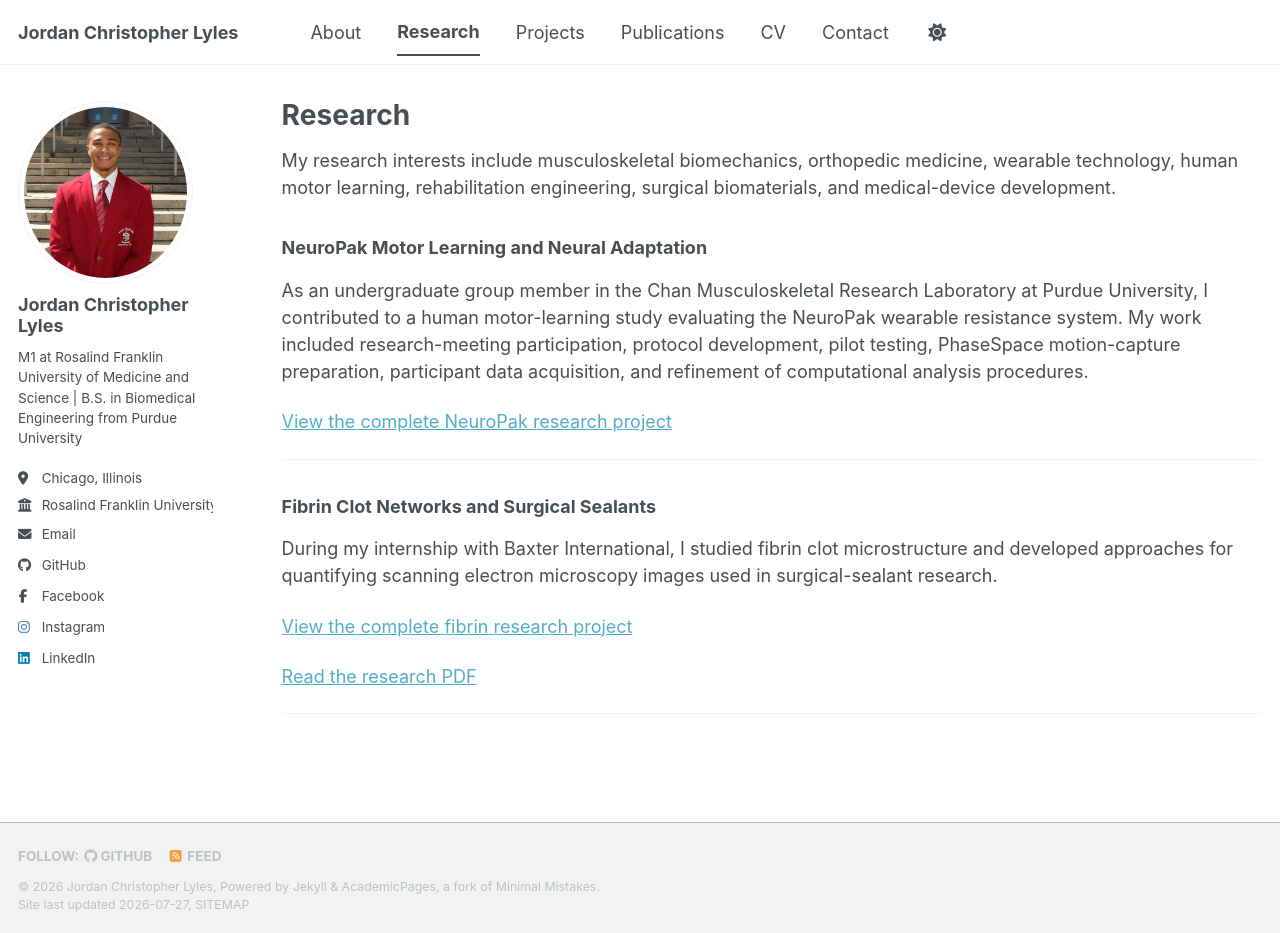
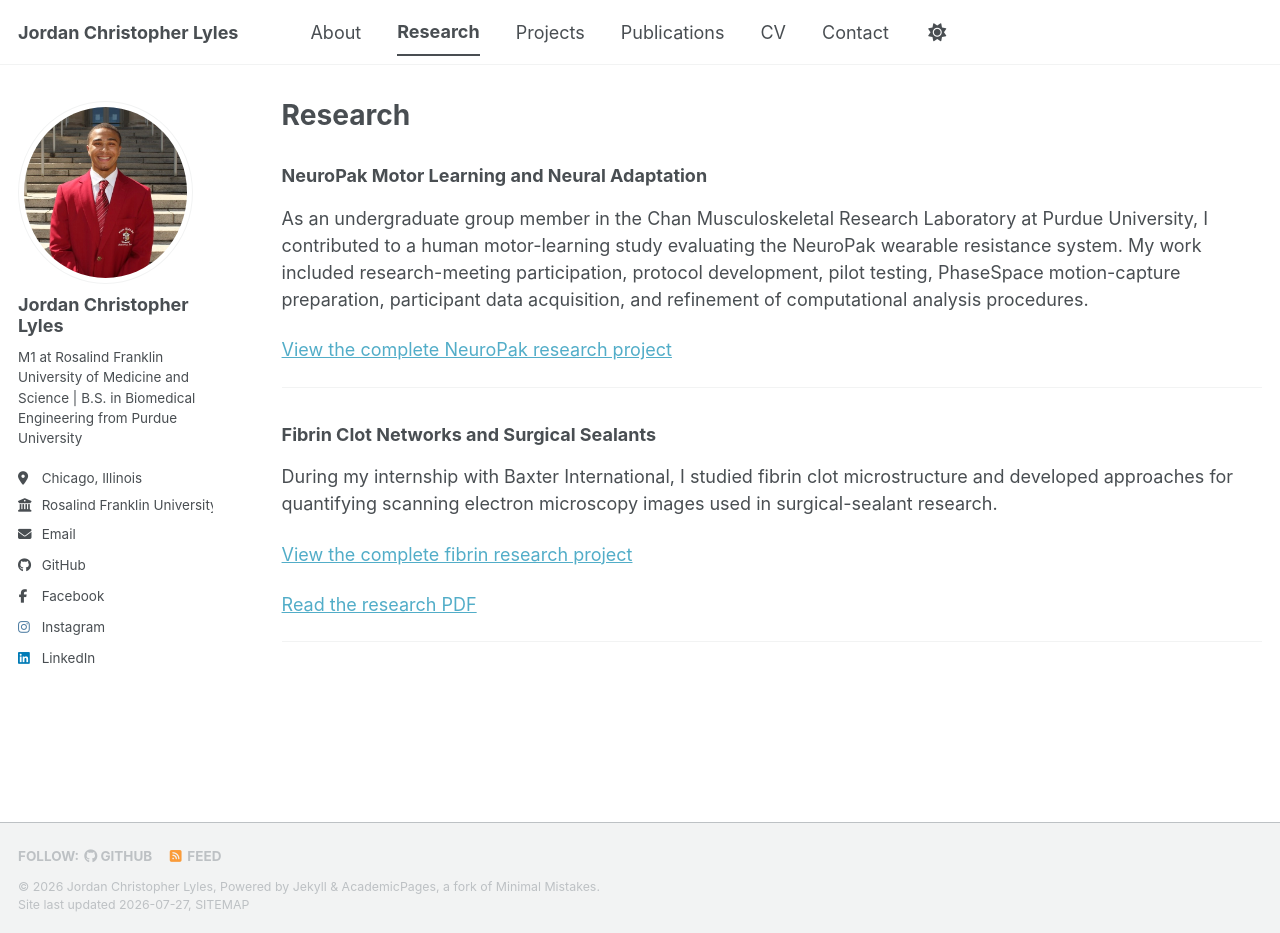
Before and after one commit to jlyles8/jlyles8.github.io, a Jekyll site: the page built from _pages/research.md, in a window 1280 px wide and 933 px high. Built offline with Jekyll 4.4.1, drawn with Linux system fonts in a browser that asks for light colours; a style sheet for code colours, icons or effects is not loaded.

Commit message:
Remove research interests from research page
Removed research interests section from the page.

```diff
--- a/_pages/research.md
+++ b/_pages/research.md
@@ -4,10 +4,6 @@ title: "Research"
 permalink: /research/
 author_profile: true
 ---
-
-My research interests include musculoskeletal biomechanics, orthopedic medicine,
-wearable technology, human motor learning, rehabilitation engineering, surgical
-biomaterials, and medical-device development.
 
 ### NeuroPak Motor Learning and Neural Adaptation
 
```
